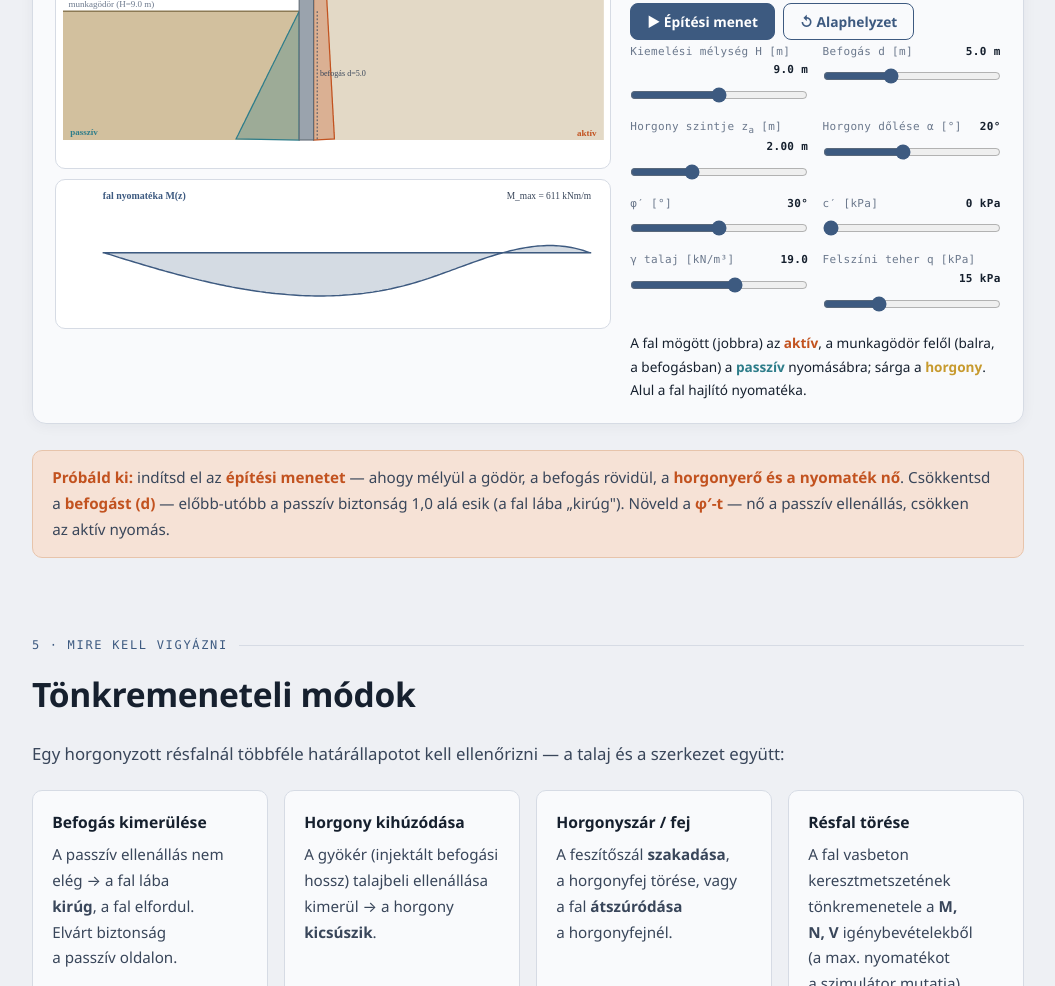
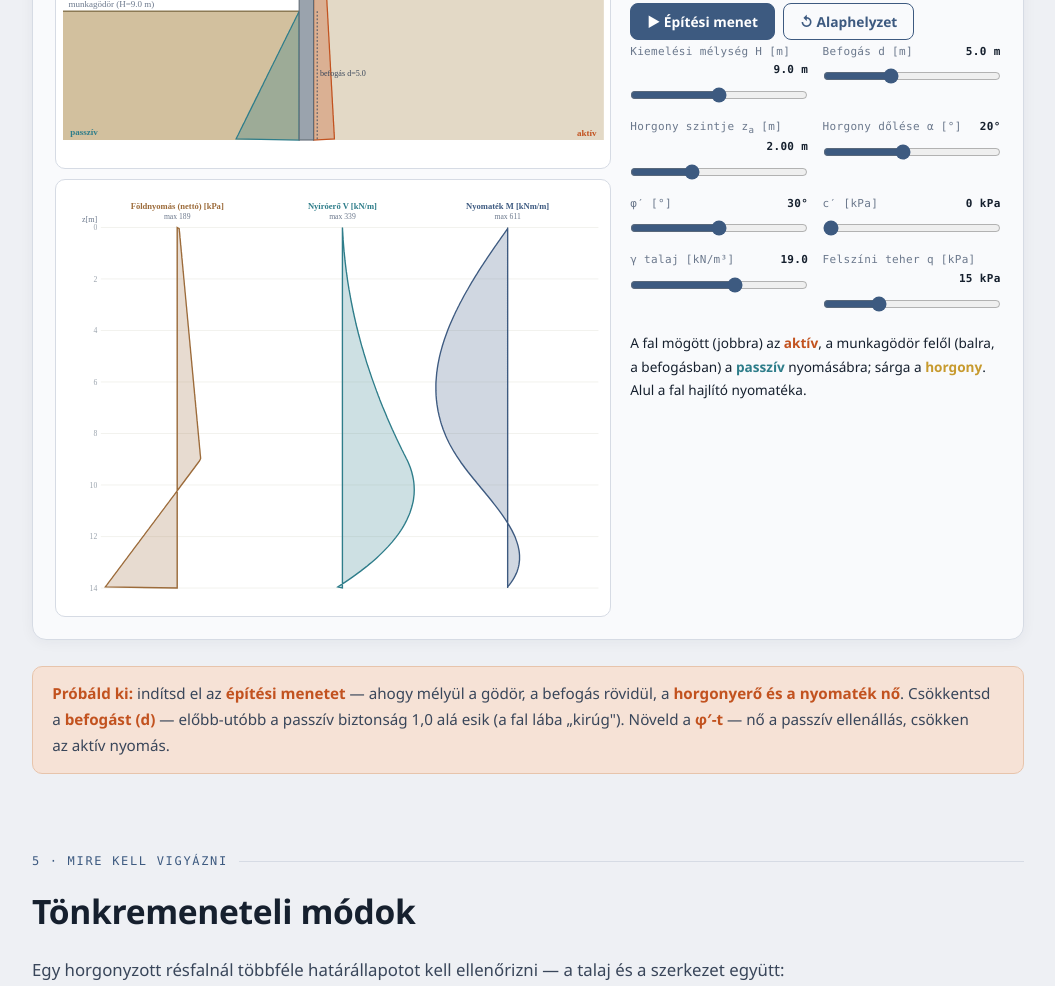
Before and after one commit to MBalika/horgonyzott-resfal, a plain HTML site: page index.html in a window 1280 px wide. Shown: the part 2661-3647 px from the top of the page, without its empty margins (112-1167 px from the left). Drawn offline with Linux system fonts and the light colour scheme.

Commit message:
Fuggoleges diagramok a fal melle: foldnyomas (netto), nyiroero V, nyomatek M (kozos melyseg-tengely)
Co-Authored-By: Claude Opus 4.8 (1M context) <noreply@anthropic.com>

```diff
--- a/index.html
+++ b/index.html
@@ -165,7 +165,7 @@ h1,h2,h3,h4,.quiz-q{text-wrap:balance}
     <div class="sim">
       <div>
         <div class="svg-wrap"><svg id="wallSvg" viewBox="0 0 600 470" role="img" aria-label="Horgonyzott résfal földnyomásokkal"></svg></div>
-        <div class="svg-wrap" style="margin-top:.6rem"><svg id="momSvg" viewBox="0 0 600 150" role="img" aria-label="A résfal hajlító nyomatéka"></svg></div>
+        <div class="svg-wrap" style="margin-top:.6rem"><svg id="diagSvg" viewBox="0 0 600 470" role="img" aria-label="Földnyomás, nyíróerő és nyomaték a fal mentén"></svg></div>
       </div>
       <div>
         <div class="stage-name" id="stageName"></div>
@@ -271,7 +271,7 @@ function analyse(){
   // szabad vég: a nyomaték a fal alján ~0 legyen → lineáris drift levonása
   const m0=M[0], mL=M[n-1]; for(let i=0;i<n;i++) M[i]-=m0+(mL-m0)*i/(n-1);
   let Mmax=0; for(const v of M) if(Math.abs(v)>Mmax)Mmax=Math.abs(v);
-  return {Ltot,emb,Ka,Kp,Ea,Ep,Ah,A,FS,prof,M,Mmax,maxp,dz,n};
+  return {Ltot,emb,Ka,Kp,Ea,Ep,Ah,A,FS,prof,V,M,Mmax,maxp,dz,n};
 }
 
 /* ───────── rajz: fal + nyomásábrák + horgony ───────── */
@@ -336,21 +336,38 @@ function draw(r){
   g+='<text x="'+(W-8)+'" y="'+(top+plotH-4)+'" font-family="JetBrains Mono" font-size="10" font-weight="700" fill="#c2521f" text-anchor="end">aktív</text>';
   g+='<text x="8" y="'+(yOf(Ltot)-6).toFixed(1)+'" font-family="JetBrains Mono" font-size="10" font-weight="700" fill="#2e7d8a">passzív</text>';
   $("wallSvg").innerHTML=g;
-  drawMom(r,yOf,Ltot);
+  drawDiagrams(r);
 }
-function drawMom(r,yOf,Ltot){
-  const mL=44,mR=14, top=20, plotH=150-top-22, mid=top+plotH/2;
-  const sc=Math.min((plotH/2-6)/Math.max(r.Mmax,1),0.5);
-  const xOf=z=> mL+z/Ltot*(W-mL-mR);
+function drawDiagrams(r){
+  // három függőleges diagram a fal mellé, közös mélység-tengellyel (a fallal azonos lépték)
+  const vbW=600, top=46, bot=24, plotH=470-top-bot, mLab=42, zS=plotH/r.Ltot;
+  const yOf=z=> top+z*zS;
+  const cols=[
+    {t:'Földnyomás (nettó) [kPa]', c:'#9c6b3a', d:r.prof.map(s=>s.sa-s.sp)},
+    {t:'Nyíróerő V [kN/m]',        c:'#2e7d8a', d:r.V},
+    {t:'Nyomaték M [kNm/m]',       c:'#3d5a80', d:r.M}
+  ];
+  const colW=(vbW-mLab-8)/3;
   let g='';
-  g+='<line x1="'+mL+'" y1="'+mid+'" x2="'+(W-mR)+'" y2="'+mid+'" stroke="#cfc8ba" stroke-width="1"/>';
-  let pp='M'+mL+' '+mid;
-  for(let i=0;i<r.n;i++){ const z=(i+0.5)*r.dz; pp+=' L'+xOf(z).toFixed(1)+' '+(mid - r.M[i]*sc).toFixed(1); }
-  pp+=' L'+(W-mR)+' '+mid+' Z';
-  g+='<path d="'+pp+'" fill="#3d5a80" fill-opacity="0.22" stroke="#3d5a80" stroke-width="1.6"/>';
-  g+='<text x="'+mL+'" y="14" font-family="JetBrains Mono" font-size="11" font-weight="700" fill="#3d5a80">fal nyomatéka M(z)</text>';
-  g+='<text x="'+(W-mR)+'" y="14" font-family="JetBrains Mono" font-size="10.5" fill="#39465a" text-anchor="end">M_max = '+r.Mmax.toFixed(0)+' kNm/m</text>';
-  $("momSvg").innerHTML=g;
+  // közös mélység-rács + címkék
+  const zstep=Math.max(1,Math.round(r.Ltot/6));
+  g+='<text x="'+(mLab-4)+'" y="'+(top-6)+'" font-family="JetBrains Mono" font-size="9" fill="#6b788c" text-anchor="end">z[m]</text>';
+  for(let z=0;z<=r.Ltot+0.01;z+=zstep){ const y=yOf(z);
+    g+='<line x1="'+mLab+'" y1="'+y.toFixed(1)+'" x2="'+(vbW-6)+'" y2="'+y.toFixed(1)+'" stroke="#f1f1ec" stroke-width="1"/>';
+    g+='<text x="'+(mLab-4)+'" y="'+(y+3).toFixed(1)+'" font-family="JetBrains Mono" font-size="8.5" fill="#9aa3ad" text-anchor="end">'+z+'</text>';
+  }
+  cols.forEach((col,ci)=>{
+    const x0=mLab+ci*colW, pw=colW-14, xc=x0+pw/2;
+    const maxAbs=Math.max(...col.d.map(v=>Math.abs(v)),1e-6), sc=(pw/2-5)/maxAbs;
+    g+='<line x1="'+xc.toFixed(1)+'" y1="'+top+'" x2="'+xc.toFixed(1)+'" y2="'+(top+plotH).toFixed(1)+'" stroke="#cfc8ba" stroke-width="1"/>';
+    let pp='M'+xc.toFixed(1)+' '+top;
+    for(let i=0;i<r.n;i++){ const z=(i+0.5)*r.dz; pp+=' L'+(xc+col.d[i]*sc).toFixed(1)+' '+yOf(z).toFixed(1); }
+    pp+=' L'+xc.toFixed(1)+' '+(top+plotH).toFixed(1)+' Z';
+    g+='<path d="'+pp+'" fill="'+col.c+'" fill-opacity="0.24" stroke="'+col.c+'" stroke-width="1.5"/>';
+    g+='<text x="'+xc.toFixed(1)+'" y="'+(top-20)+'" font-family="JetBrains Mono" font-size="9.5" font-weight="700" fill="'+col.c+'" text-anchor="middle">'+col.t+'</text>';
+    g+='<text x="'+xc.toFixed(1)+'" y="'+(top-9)+'" font-family="JetBrains Mono" font-size="8.5" fill="#6b788c" text-anchor="middle">max '+maxAbs.toFixed(0)+'</text>';
+  });
+  $("diagSvg").innerHTML=g;
 }
 
 /* ───────── állapot ───────── */
```
